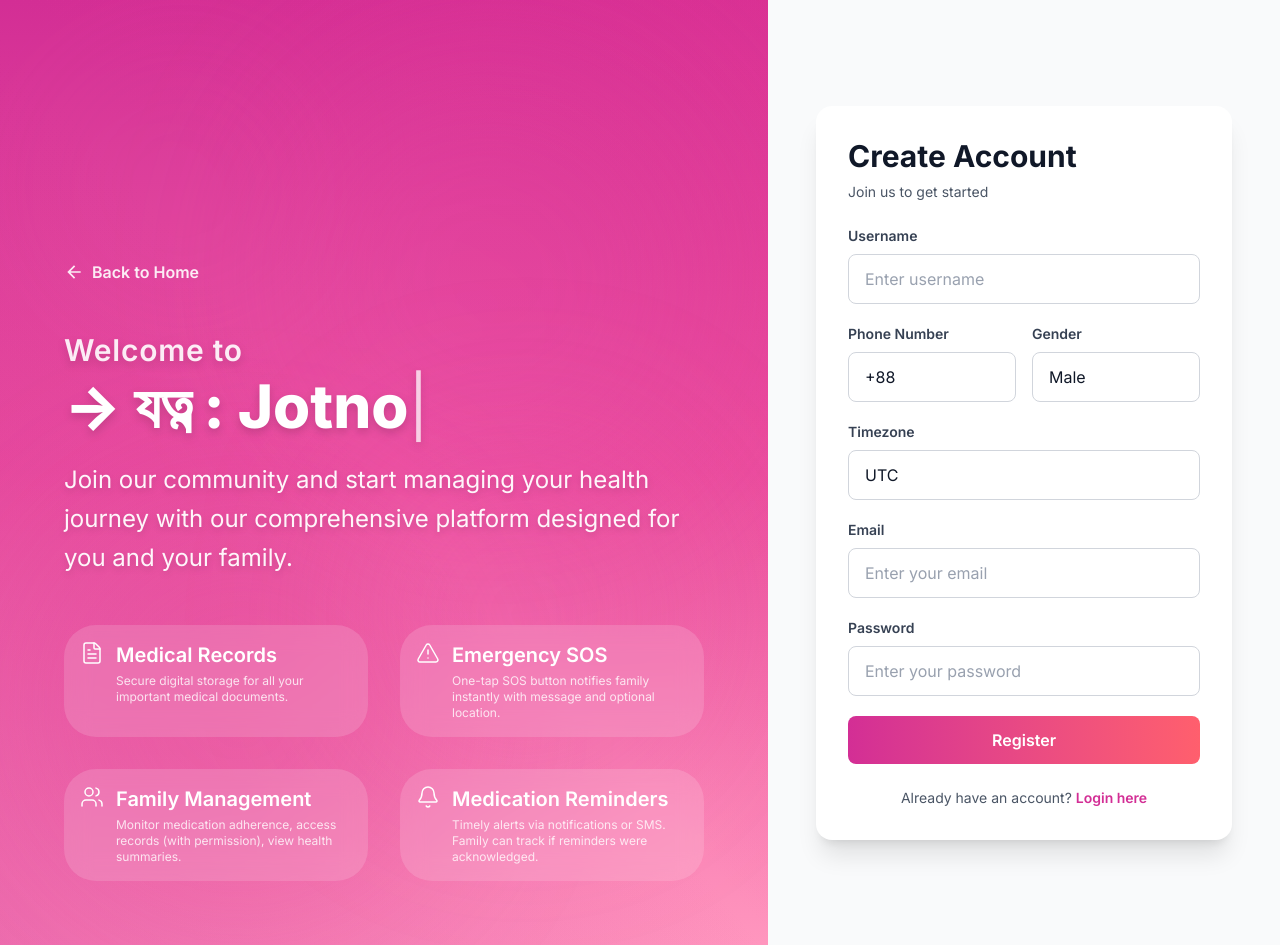
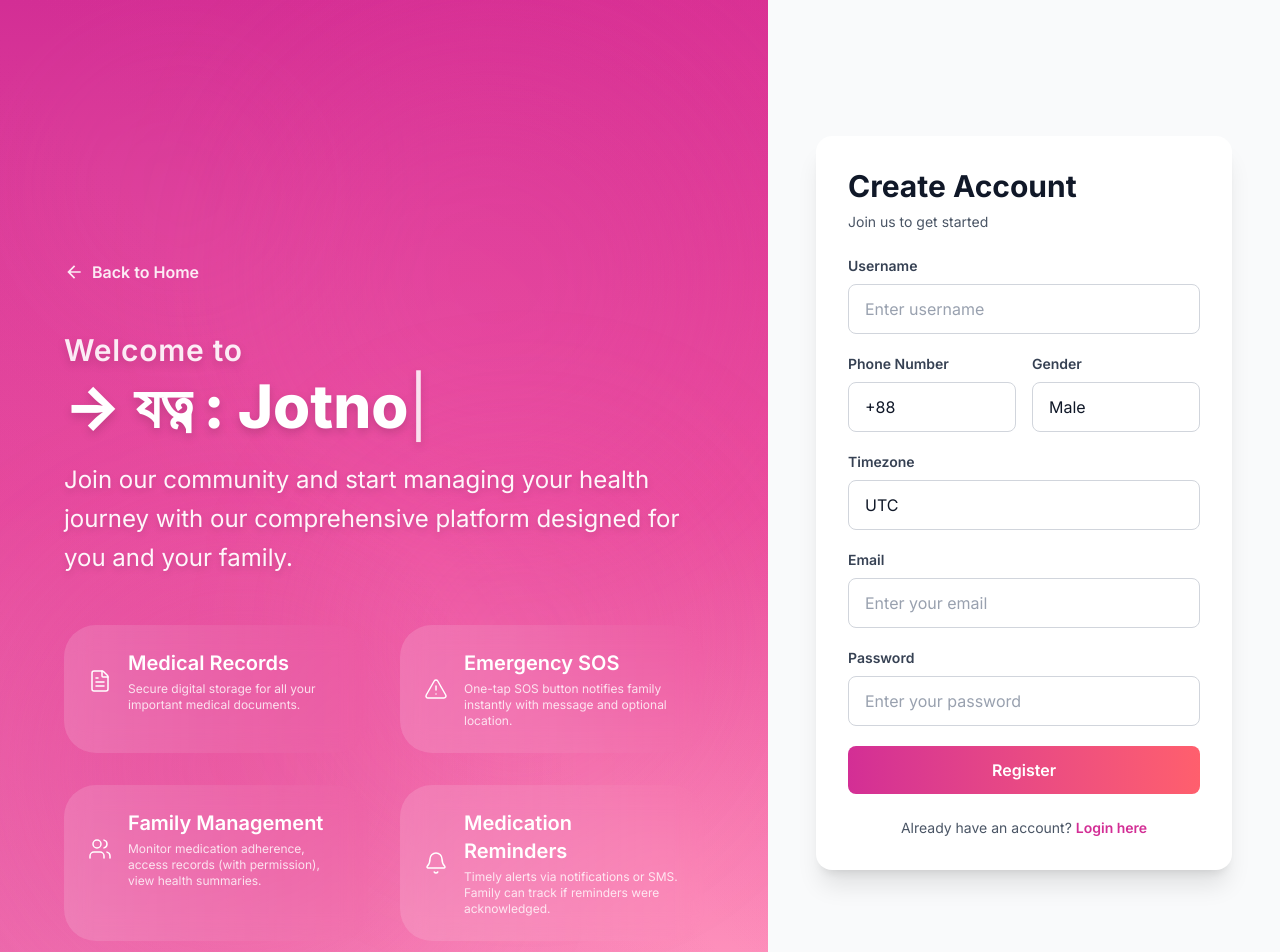
Before and after one commit to saeflobor/Jotno, a React (Vite) app in the folder frontend/: page /register in a window 1280 px wide. Shown: the top 952 px of the page. Built offline with nearby package versions, Linux system fonts and the light colour scheme.

Commit message:
register UI optimization

```diff
--- a/frontend/src/pages/Register.jsx
+++ b/frontend/src/pages/Register.jsx
@@ -149,12 +149,12 @@ const Register = () => {
           {/* Feature Cards */}
           <div className='grid grid-cols-2 gap-8'>
             <motion.div
-              className='bg-white/15 backdrop-blur-md rounded-4xl p-4 hover:bg-white/20 transition'
+              className='bg-gradient-to-r from-white/15 to-transparent backdrop-blur-md rounded-4xl p-6 transition'
               initial={{ opacity: 0, y: 20 }}
               animate={{ opacity: 1, y: 0 }}
               transition={{ duration: 0.5, delay: 0.5 }}
             >
-              <div className='flex items-start gap-3'>
+              <div className='flex items-center gap-4'>
                 <FileText className='text-2xl text-white flex-shrink-0' strokeWidth={1.5} />
                 <div>
                   <h3 className='text-white font-semibold text-xl mb-1'>Medical Records</h3>
@@ -164,12 +164,12 @@ const Register = () => {
             </motion.div>
 
             <motion.div
-              className='bg-white/15 backdrop-blur-md rounded-4xl p-4 hover:bg-white/20 transition'
+              className='bg-gradient-to-r from-white/15 to-transparent backdrop-blur-md rounded-4xl p-6 transition'
               initial={{ opacity: 0, y: 20 }}
               animate={{ opacity: 1, y: 0 }}
               transition={{ duration: 0.5, delay: 0.55 }}
             >
-              <div className='flex items-start gap-3'>
+              <div className='flex items-center gap-4'>
                 <AlertTriangle className='text-2xl text-white flex-shrink-0' strokeWidth={1.5} />
                 <div>
                   <h3 className='text-white font-semibold text-xl mb-1'>Emergency SOS</h3>
@@ -179,12 +179,12 @@ const Register = () => {
             </motion.div>
 
             <motion.div
-              className='bg-white/15 backdrop-blur-md rounded-4xl p-4 hover:bg-white/20 transition'
+              className='bg-gradient-to-r from-white/15 to-transparent backdrop-blur-md rounded-4xl p-6 transition'
               initial={{ opacity: 0, y: 20 }}
               animate={{ opacity: 1, y: 0 }}
               transition={{ duration: 0.5, delay: 0.6 }}
             >
-              <div className='flex items-start gap-3'>
+              <div className='flex items-center gap-4'>
                 <Users className='text-2xl text-white flex-shrink-0' strokeWidth={1.5} />
                 <div>
                   <h3 className='text-white font-semibold text-xl mb-1'>Family Management</h3>
@@ -194,12 +194,12 @@ const Register = () => {
             </motion.div>
 
             <motion.div
-              className='bg-white/15 backdrop-blur-md rounded-4xl p-4 hover:bg-white/20 transition'
+              className='bg-gradient-to-r from-white/15 to-transparent backdrop-blur-md rounded-4xl p-6 transition'
               initial={{ opacity: 0, y: 20 }}
               animate={{ opacity: 1, y: 0 }}
               transition={{ duration: 0.5, delay: 0.65 }}
             >
-              <div className='flex items-start gap-3'>
+              <div className='flex items-center gap-4'>
                 <Bell className='text-2xl text-white flex-shrink-0' strokeWidth={1.5} />
                 <div>
                   <h3 className='text-white font-semibold text-xl mb-1'>Medication Reminders</h3>
```
